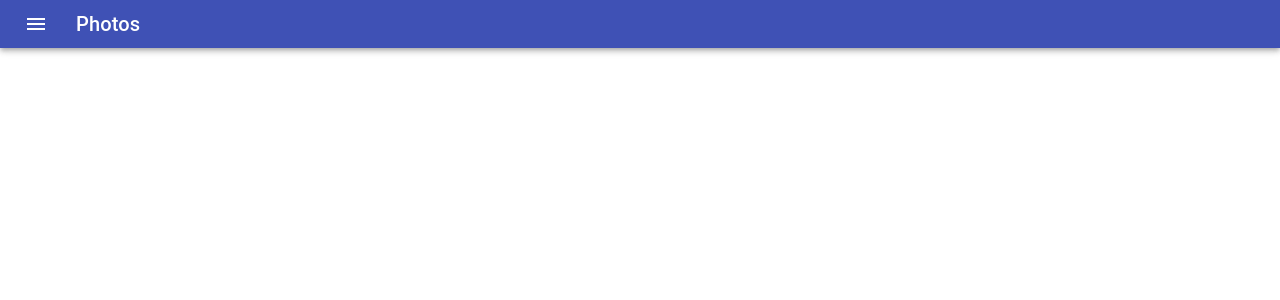
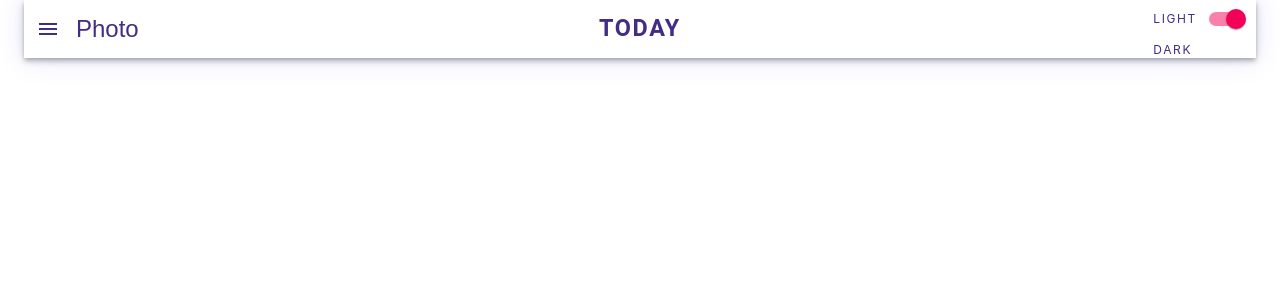
Before and after one commit to shumanbeing/my_weather, a React (Create React App) app: page / in a window 1280 px wide. Shown: the top 300 px of the page. Built offline with nearby package versions, Linux system fonts and the light colour scheme.

Commit message:
headerに必要なアイテムの追加

```diff
--- a/src/App.tsx
+++ b/src/App.tsx
@@ -4,15 +4,16 @@ import styles from './App.module.scss';
 import Header from './components/Header';
 import Main from './components/Main';
 import Footer from './components/Footer';
+import { Container } from '@material-ui/core';
 
 const App: React.FC = () => {
   return (
     <>
-      <div className={styles.root_container}>
+      <Container className={styles.root_container}>
         <Header></Header>
         <Main></Main>
         <Footer></Footer>
-      </div>
+      </Container>
     </>
   );
 };
--- a/src/components/Header.module.scss
+++ b/src/components/Header.module.scss
@@ -0,0 +1,65 @@
+.wrapper {
+  // width: 100%;
+  // display: grid;
+  // grid-template-columns: 1fr 1fr 0.25fr;
+  // grid-template-rows: 1fr;
+  // box-shadow: 0 0 2rem rgba(0, 0, 255, 0.1);
+  // height: 4rem;
+  // margin: 0;
+  // align-items: center;
+  // transition: background-color 500ms linear;
+  // animation: 1s ease-in-out 0ms 1 fadein;
+  .app_bar {
+    .tool_bar {
+      display: flex;
+      justify-content: space-between;
+      align-items: center;
+      background-color: transparent;
+      box-shadow: 0 0 2rem rgba(0, 0, 255, 0.1);
+      background-color: #fff;
+      .left_section {
+        grid-template-columns: 1fr 1fr;
+        grid-template-rows: 1fr;
+        max-width: 5rem;
+        .menu_button {
+          // background: pink;
+          position: relative;
+          // height: 1rem;
+          padding: 0.5rem 1.5rem;
+          margin-right: 1rem;
+          // cursor: pointer;
+          .menu_icon {
+            color: #432c85;
+          }
+          .app_title {
+            margin-left: 1rem;
+            color: #432c85;
+          }
+        }
+      }
+      .Typography {
+        display: flex;
+        justify-content: center;
+        align-items: center;
+        color: #432c85;
+        .date_text {
+          text-transform: uppercase;
+          letter-spacing: 0.1rem;
+          display: inline;
+          margin: 0.5rem 0;
+        }
+      }
+      .mode_toggle_container {
+        position: relative;
+        .mode_toggle_text {
+          color: #432c85;
+          font-size: 0.75rem;
+          text-transform: uppercase;
+          letter-spacing: 0.1rem;
+        }
+        .toggle_switch {
+        }
+      }
+    }
+  }
+}
--- a/src/components/Header.tsx
+++ b/src/components/Header.tsx
@@ -1,40 +1,58 @@
 import React from 'react';
-import { createStyles, makeStyles, Theme } from '@material-ui/core/styles';
 import AppBar from '@material-ui/core/AppBar';
 import Toolbar from '@material-ui/core/Toolbar';
+import Grid from '@material-ui/core/Grid';
 import Typography from '@material-ui/core/Typography';
 import IconButton from '@material-ui/core/IconButton';
 import MenuIcon from '@material-ui/icons/Menu';
+import Switch from '@material-ui/core/Switch';
 
-const useStyles = makeStyles((theme: Theme) =>
-  createStyles({
-    root: {
-      flexGrow: 1,
-    },
-    menuButton: {
-      marginRight: theme.spacing(2),
-    },
-  })
-);
+import styles from './Header.module.scss';
 
 const Header: React.FC = () => {
-  const classes = useStyles();
+  const [state, setState] = React.useState({
+    checkedA: true,
+  });
+
+  const handleChange = (event: React.ChangeEvent<HTMLInputElement>) => {
+    setState({ ...state, [event.target.name]: event.target.checked });
+  };
+
   return (
-    <div className={classes.root}>
-      <AppBar position="static">
-        <Toolbar variant="dense">
+    <div className={styles.wrapper}>
+      <AppBar className={styles.app_bar} position="static">
+        <Grid container className={styles.tool_bar}>
+          <Grid item lg={1} md={1} sm={12}>
+            <div className={styles.left_section}>
               <IconButton
                 edge="start"
-            className={classes.menuButton}
-            color="inherit"
+                className={styles.menu_button}
                 aria-label="menu"
               >
-            <MenuIcon />
+                <MenuIcon className={styles.menu_icon} />
+                <div className={styles.app_title}>Photo</div>
               </IconButton>
-          <Typography variant="h6" color="inherit">
-            Photos
+            </div>
+          </Grid>
+          <Grid item lg={1} md={1} sm={12}>
+            <Typography variant="h6" className={styles.Typography}>
+              <h3 className={styles.date_text}>Today</h3>
             </Typography>
-        </Toolbar>
+          </Grid>
+          <Grid item lg={1} md={1} sm={12}>
+            <div className={styles.mode_toggle_container}>
+              <span className={styles.mode_toggle_text}>Light</span>
+              <Switch
+                checked={state.checkedA}
+                onChange={handleChange}
+                name="checkedA"
+                className={styles.toggle_switch}
+                // inputProps={{ 'aria-label': 'secondary checkbox' }}
+              />
+              <span className={styles.mode_toggle_text}>Dark</span>
+            </div>
+          </Grid>
+        </Grid>
       </AppBar>
     </div>
   );
```
Also changed, not shown: 1 other file (tests, documents, lock files or other folders). Lines whose indentation alone changed are shown as unchanged.
